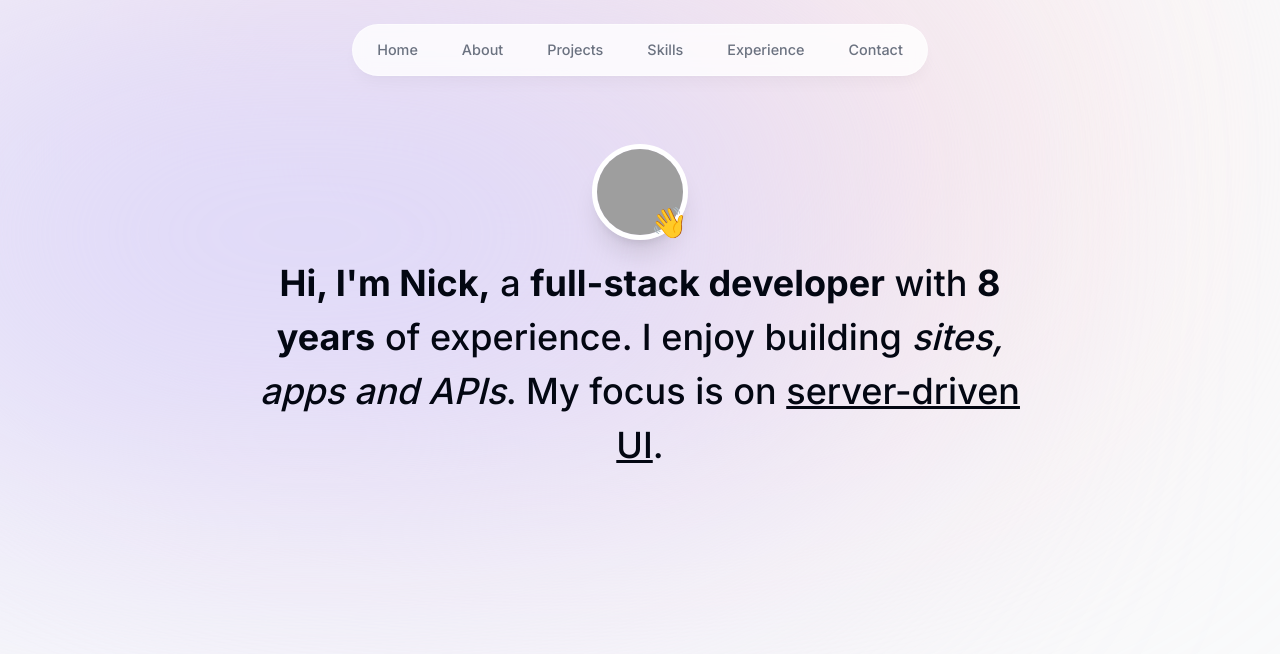
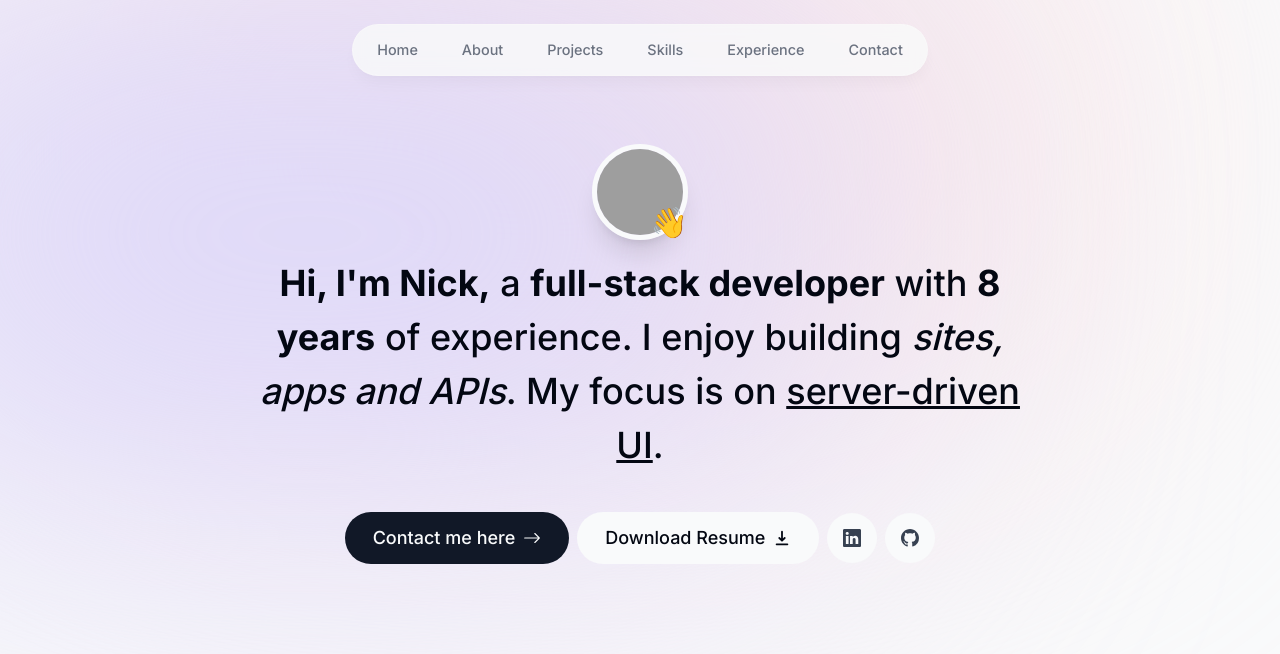
Before and after one commit to nickdunn2/portfolio, a Next.js app: page / in a window 1280 px wide. Shown: the top 654 px of the page. Built offline with nearby package versions, Linux system fonts and the light colour scheme; grey boxes are pictures that could not be loaded.

Commit message:
feat(intro): add section for links and buttons

```diff
--- a/components/header.tsx
+++ b/components/header.tsx
@@ -8,7 +8,7 @@ const Header = () => {
   return (
     <header className="z-[999] relative">
       <motion.div
-        className="fixed top-0 left-1/2 h-[4.5rem] w-full rounded-none border border-white border-opacity-40 bg-white bg-opacity-80 shadow-lg shadow-black/[0.03] backdrop-blur-[0.5rem] sm:top-6 sm:h-[3.25rem] sm:w-[36rem] sm:rounded-full"
+        className="fixed top-0 left-1/2 h-[4.5rem] w-full rounded-none border border-gray-50 border-opacity-40 bg-gray-50 bg-opacity-80 shadow-lg shadow-black/[0.03] backdrop-blur-[0.5rem] sm:top-6 sm:h-[3.25rem] sm:w-[36rem] sm:rounded-full"
         initial={{ y: -100, x: "-50%", opacity: 0 }}
         animate={{ y: 0, x: "-50%", opacity: 1 }}
       ></motion.div>
--- a/components/intro.tsx
+++ b/components/intro.tsx
@@ -2,6 +2,10 @@
 
 import Image from "next/image"
 import { motion } from 'framer-motion'
+import Link from "next/link"
+import { BsArrowRight, BsGithub, BsLinkedin } from "react-icons/bs"
+import { HiDownload } from "react-icons/hi"
+import { FaGithubSquare } from "react-icons/fa"
 
 const Intro = () => {
   return (
@@ -23,7 +27,7 @@ const Intro = () => {
               height="192"
               quality="95"
               priority={true}
-              className="h-24 w-24 rounded-full object-cover border-[0.35rem] border-white shadow-xl"
+              className="h-24 w-24 rounded-full object-cover border-[0.35rem] border-gray-50 shadow-xl"
             />
           </motion.div>
           <motion.span
@@ -52,6 +56,35 @@ const Intro = () => {
         building <span className="italic">sites, apps and APIs</span>. My focus is on{" "}
         <span className="underline">server-driven UI</span>.
       </motion.p>
+
+      <motion.div
+        className="flex flex-col sm:flex-row items-center justify-center gap-2 px-4 text-lg font-medium"
+        initial={{ opacity: 0, y: 100 }}
+        animate={{ opacity: 1, y: 0 }}
+        transition={{ delay: 0.1 }}
+      >
+        <Link
+          href="#contact"
+          className="flex items-center bg-gray-900 text-gray-50 px-7 py-3 gap-2 rounded-full"
+        >
+          Contact me here <BsArrowRight/>
+        </Link>
+        <a
+          className="flex items-center bg-gray-50 px-7 py-3 gap-2 rounded-full"
+        >
+          Download Resume <HiDownload/>
+        </a>
+        <a
+          className="flex items-center bg-gray-50 text-gray-700 p-4 gap-2 rounded-full"
+        >
+          <BsLinkedin/>
+        </a>
+        <a
+          className="flex items-center bg-gray-50 text-gray-700 p-4 gap-2 rounded-full"
+        >
+          <BsGithub/>
+        </a>
+      </motion.div>
     </section>
   )
 }
```
